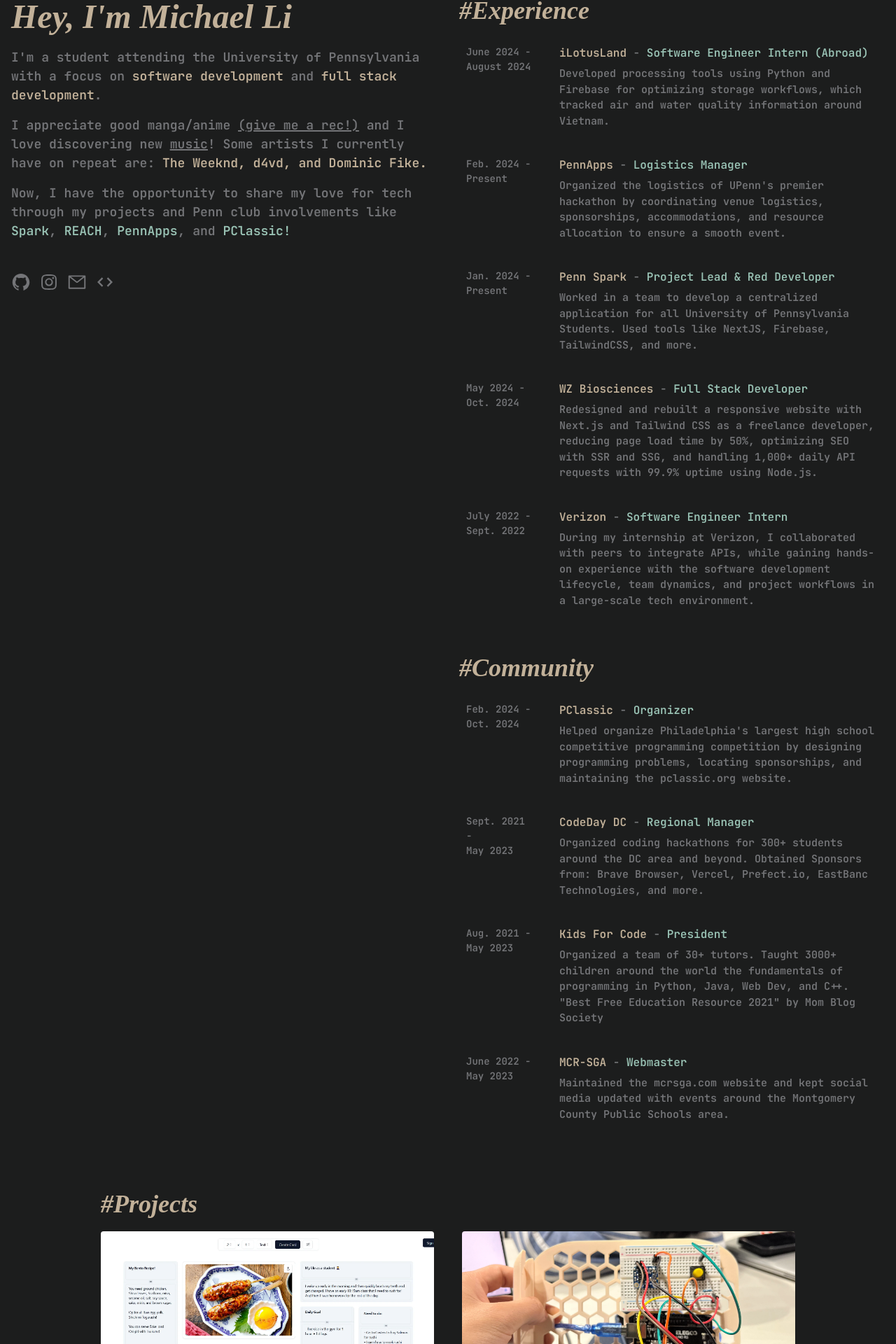
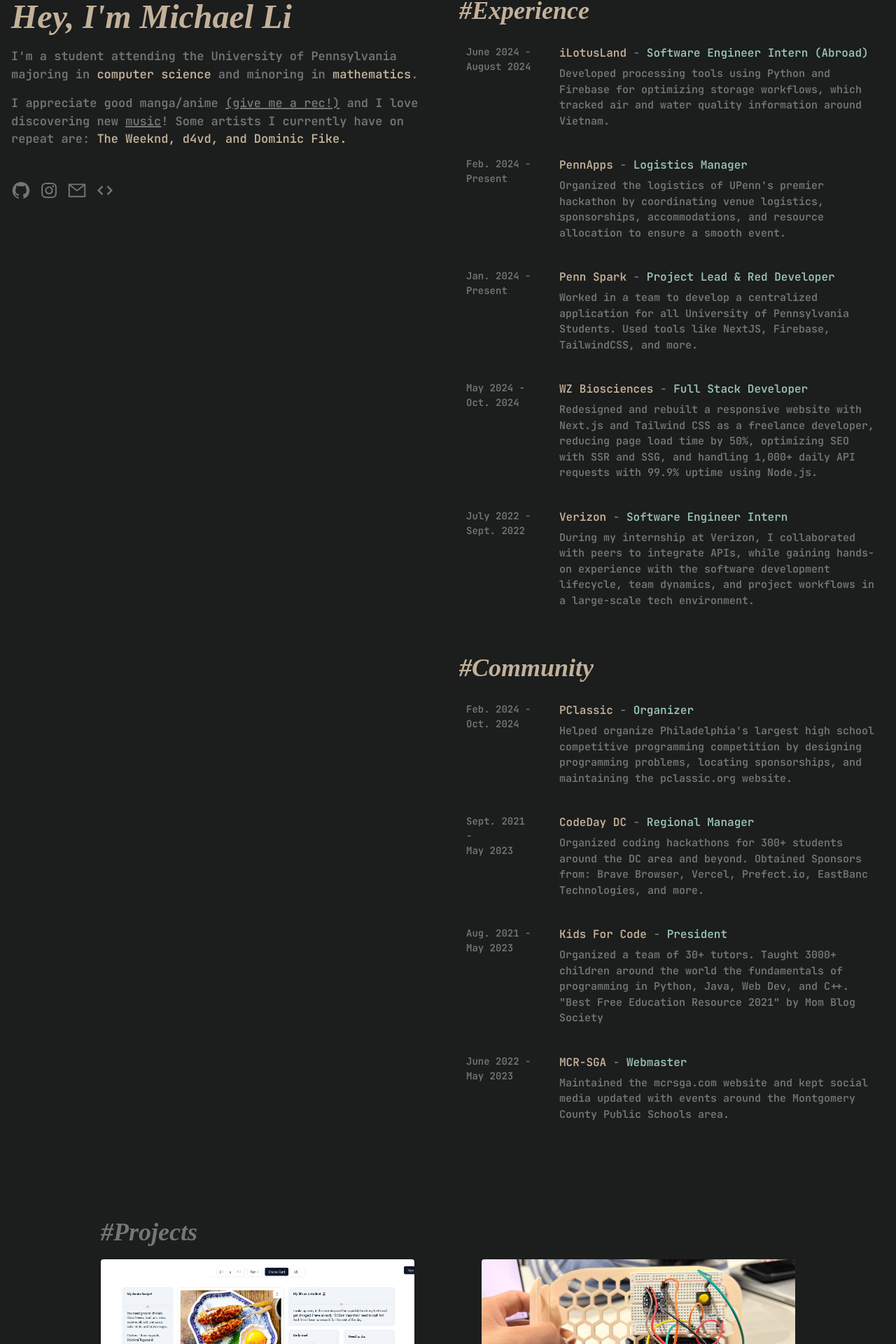
Before and after one commit to Michaell14/portfolioV3, a Next.js app: page / in a window 1280 px wide. Shown: the part 92-2012 px from the top of the page at 70% size. Built offline with nearby package versions, Linux system fonts and the light colour scheme; a web font is replaced by a local one.

Commit message:
smaller font

```diff
--- a/components/ColorText.js
+++ b/components/ColorText.js
@@ -1,6 +1,6 @@
 import React from 'react';
 
-export default function ColorText( { text, link = null} ) {
+export default function ColorText( { text, link = null, color = "gold"} ) {
     return (
         <>
             {link ?
@@ -10,7 +10,7 @@
                     </a>
                 </span>
             :
-                <span style={{color: "#c2b199"}}>
+                <span style={{color: color == "gold" ? "#c2b199" : "#99c2b4"}}>
                     {text}
                 </span>
             }
--- a/pages/experience.js
+++ b/pages/experience.js
@@ -12,10 +12,6 @@
 
     return (
         <>
-            <Box mb={"1.5vh"}>
-                <Text className={"subjectTitle"} fontSize={"4xl"}>#Experience</Text>
-            </Box>
-
             {experiences.map((experience, index) => (
                 <motion.div
                     whileHover={{ backgroundColor: "#3f3f46", color: "#a1a1aa", shadow: "2xl", cursor: "pointer" }}
@@ -37,10 +33,10 @@
             ))}
 
             <Box mt={"6vh"} mb={"1.5vh"}>
-                <Text className={"subjectTitle"} fontSize={"4xl"}>#Community</Text>
+                <Text className={"subjectTitle"} fontSize={"4xl"} color={"#c2b199"}>#Community</Text>
             </Box>
 
-            <Box>
+            <Box mb={20}>
                 {community.map((experience, index) => (
                     <motion.div
                         whileHover={{ backgroundColor: "#3f3f46", color: "#a1a1aa", shadow: "2xl", cursor: "pointer" }}
--- a/pages/index.js
+++ b/pages/index.js
@@ -1,10 +1,11 @@
 import Head from 'next/head'
 import styles from '../styles/Home.module.css'
-import { Box, Container, Text, Center, Input, HStack, FormLabel, Icon, IconButton, useDisclosure, SimpleGrid, Image } from '@chakra-ui/react';
+import { Box, Container, Text, Center, Input, Flex, HStack, FormLabel, Icon, IconButton, useDisclosure, SimpleGrid, Image } from '@chakra-ui/react';
 import React, { useRef, useState } from "react";
 import ColorText from '../components/ColorText';
 import Experience from './experience';
 import Projects from './projects';
+import { motion } from 'framer-motion';
 import {
   Drawer,
   DrawerBody,
@@ -78,48 +79,49 @@
 
       <Center>
         <Box w={"100%"} maxW={"1800px"}>
-          <SimpleGrid columns={2} minChildWidth="xl" gap={0} position={"relative"} >
+          <SimpleGrid columns={2} minChildWidth="xl" gap={0} position={"relative"}>
             <Container maxW={"2xl"} mt={["5vh", "10vh"]} className={styles.stickyContainer}>
               <Box>
-                <Text fontSize={"5xl"} className="title" id="nameTitle">
+                <Text fontSize={"5xl"} className="title" id="nameTitle" color={"#c2b199"}>
                   Hey, I&#39;m Michael Li
                 </Text>
 
-                <Text fontSize={"lg"} className={styles.description} mt={2}>
-                  I&#39;m a student attending the University of Pennsylvania with a focus on <ColorText text="software development" /> and <ColorText text="full stack development" />.
+                <Text className={styles.description} mt={2}>
+                  I&#39;m a student attending the University of Pennsylvania majoring in <ColorText text="computer science" /> and minoring in <ColorText text="mathematics" />.
                   {/* My work centers around creating engaging user experiences that are driven by design and focused on functionality. */}
                 </Text>
 
-                <Text fontSize={"lg"} className={styles.description} mt={4}>
+                <Text className={styles.description} mt={4}>
                   I appreciate good manga/anime{" "}
 
                   <span style={{ textDecoration: "underline 2px" }} className={"hideText"} onClick={onOpen}>{'('}give me a rec!{')'}</span>
 
-                  {" "}and I love discovering new <span style={{ textDecoration: "underline 2px" }} className={"hideText"}><a href="https://open.spotify.com/user/yvymj5dyeqm16d6ndcf6quctp" rel={"noreferrer"} target={"_blank"}>music</a></span>! Some  artists I currently have on repeat are: <ColorText text="The Weeknd, d4vd, and Dominic Fike." />
+                  {" "}and I love discovering new <span style={{ textDecoration: "underline 2px" }} className={"hideText"}><a href="https://open.spotify.com/user/yvymj5dyeqm16d6ndcf6quctp" rel={"noreferrer"} target={"_blank"}>music</a></span>! Some  artists I currently have on repeat are: <ColorText text="The Weeknd, d4vd, and Dominic Fike."/>
                 </Text>
-
-                <Text fontSize={"lg"} className={styles.description} mt={4}>
+{/*
+                <Text className={styles.description} mt={4}>
                   Now, I have the opportunity to share my love for tech through my projects and Penn club involvements like
                   {" "}<ColorText text="Spark" link="https://pennspark.org/community/" />,
                   {" "}<ColorText text="REACH" link="https://www.instagram.com/upennreach/" />,
                   {" "}<ColorText text="PennApps" link="https://pennapps.com/" />, and
                   {" "}<ColorText text="PClassic!" link="https://www.pclassic.org/" />
-                </Text>
+                </Text> */}
               </Box>
 
               <Box display={"inline-list-item"} overflowX={"scroll"} mt={5}>
                 {mediaFiles.map((file, index) => {
                   const fileExtension = file.default["src"].split(".").pop();
                   return (
-                    <div key = {index}>
-                      {["jpg", "jpeg", "JPG", "png", "gif", "webp"].includes(fileExtension) ? (
-                        <Image src={file.default["src"]} fetchPriority='high' boxSize="12em" objectFit={"cover"} borderRadius={10} boxShadow={"lg"} mr={5} className={styles.image} />
-                      ) : (
-                        <video controls className="media-video">
-                          <source src={file} type={`video/${fileExtension}`} />
-                        </video>
-                      )}
-                    </div>
+                    // <div key = {index}>
+                    //   {["jpg", "jpeg", "JPG", "png", "gif", "webp"].includes(fileExtension) ? (
+                    //     <Image src={file.default["src"]} fetchPriority='high' boxSize="12em" objectFit={"cover"} borderRadius={10} boxShadow={"lg"} mr={5} className={styles.image} />
+                    //   ) : (
+                    //     <video controls className="media-video">
+                    //       <source src={file} type={`video/${fileExtension}`} />
+                    //     </video>
+                    //   )}
+                    // </div>
+                    <Image key={index} src={file.default["src"]} fetchPriority='high' boxSize="12em" objectFit={"cover"} borderRadius={10} boxShadow={"lg"} mr={5} className={styles.image} />
                   );
                 })}
               </Box>
@@ -132,11 +134,15 @@
               </Box>
             </Container>
             <Container maxW={"2xl"} mt={["6vh", "6vh", "10vh"]}>
+              <Flex mb={"1.5vh"}>
+                <Text className={"subjectTitle"} fontSize={"4xl"} mr={5} _hover={{ cursor: "pointer" }} color={"#c2b199"}>#Experience</Text>
+              </Flex>
               <Experience />
+
             </Container>
           </SimpleGrid>
 
-          <SimpleGrid columns = {1} minChildWidth="xl" mt={["6vh", 20]}>
+          <SimpleGrid columns={1} minChildWidth="xl" mt={["6vh", 10]}>
             <Container maxW={"5xl"}>
               <Projects />
             </Container>
--- a/pages/projects/index.js
+++ b/pages/projects/index.js
@@ -17,10 +17,10 @@
                 <Text className={"subjectTitle"} fontSize={"4xl"}>#Projects</Text>
             </Box>
 
-            <SimpleGrid minChildWidth={"370px"} gap={10}>
+            <SimpleGrid minChildWidth={"370px"} columns={2} gap={24}>
                 {projectData && projectData.map((item, index) => (
                     <GridItem w='100%' key={index}>
-                        <Flex w={"100%"} position={"relative"} justify={"center"} mb={"130px"} key={index}>
+                        <Flex w={"100%"} position={"relative"} justify={"center"} key={index}>
                             <Image
                                 src={item.image}
                                 width={480}
--- a/styles/Home.module.css
+++ b/styles/Home.module.css
@@ -3,11 +3,12 @@
 .description{
     font-family: 'JetBrains Mono', monospace;
     font-weight: 600;
+    font-size: 17px;
 }
 
 .stickyContainer {
     position: sticky;
-    height: 100dvh;
+    height: 80vh;
     top: 10vh;
 }
 
--- a/styles/globals.css
+++ b/styles/globals.css
@@ -11,7 +11,12 @@
   /* font-family: "IM Fell Double Pica", serif; */
   font-weight: 700;
   font-style: italic;
-  color: #c2b199;
+  /* color: #c2b199; */
+  transition: color .2s;
+}
+
+.subjectTitle:hover{
+  color: #c2b199
 }
 
 .hideText{
```
